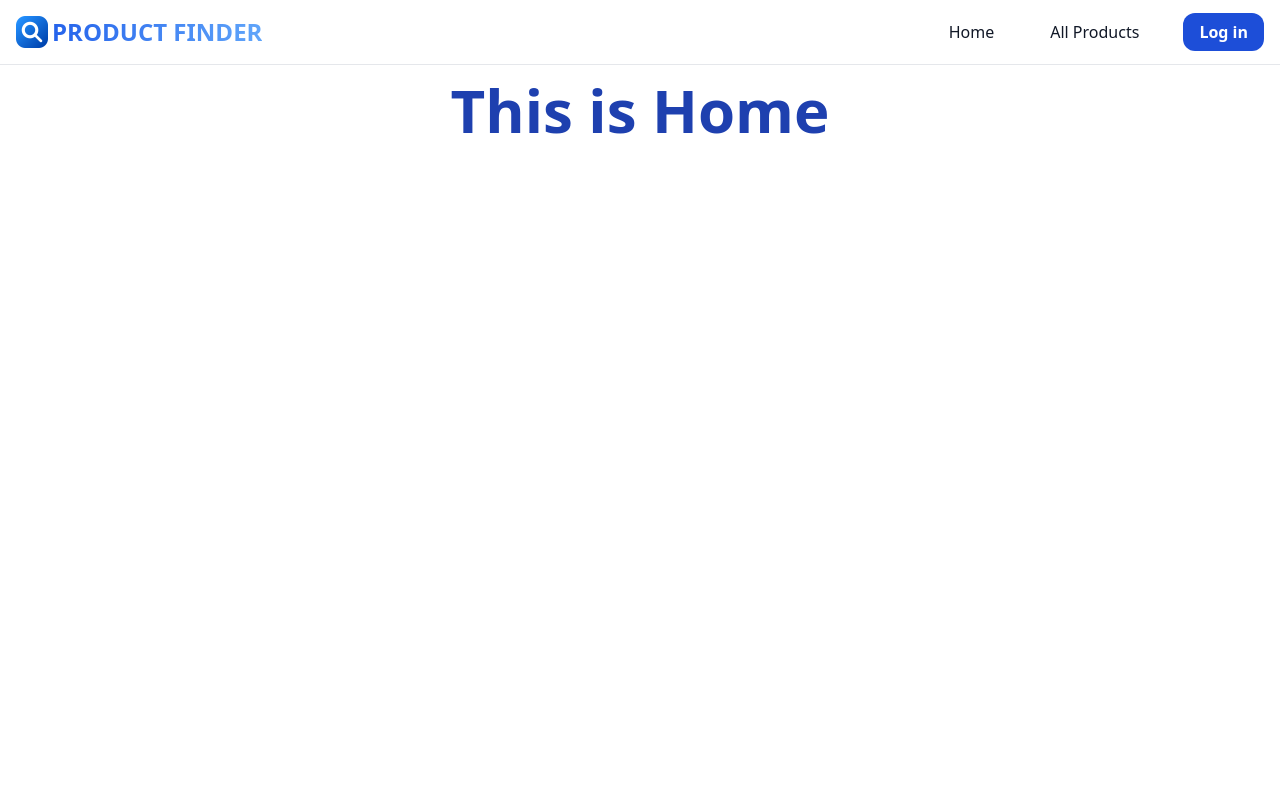
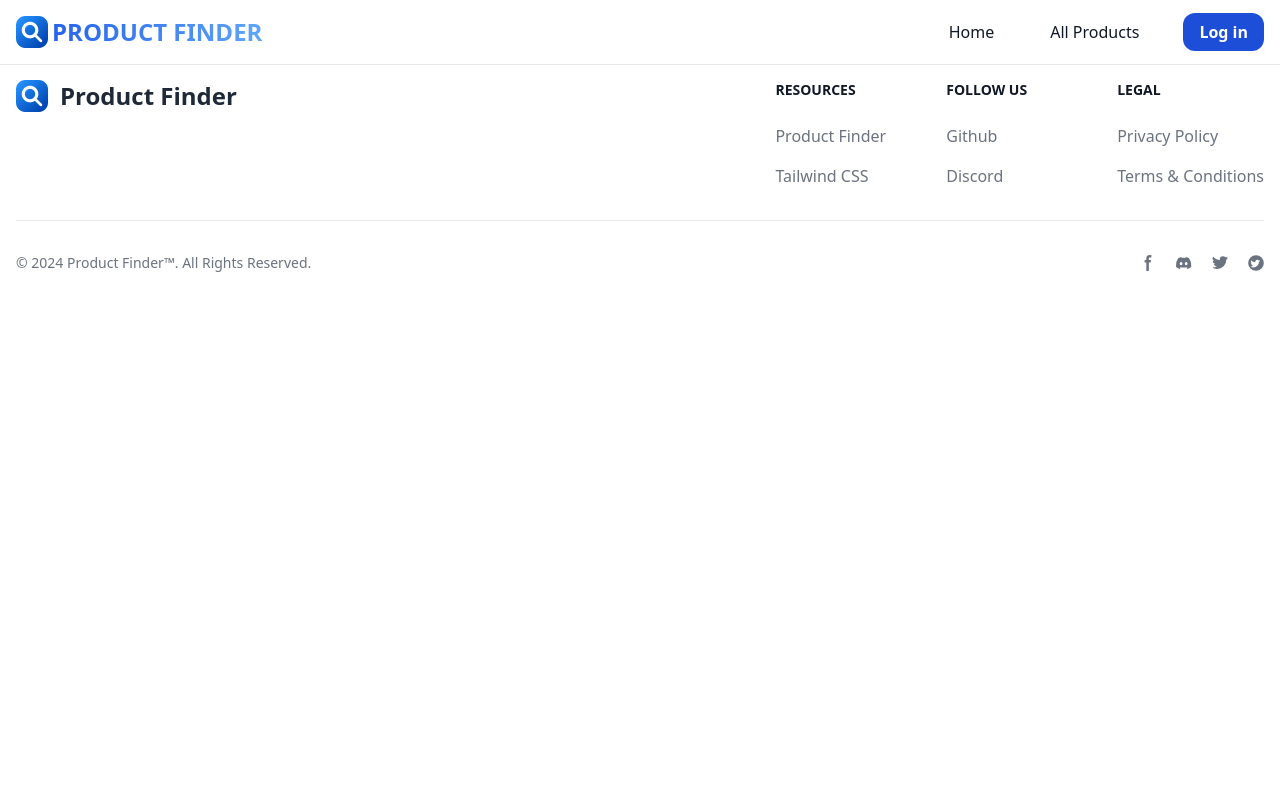
Before and after one commit to NiloyDas19/Product-Finder-Client, a React (Vite) app: page / in a window 1280 px wide. Shown: the top 800 px of the page. Built offline with nearby package versions, Linux system fonts and the light colour scheme; no server answers.

Commit message:
add custom hook

```diff
--- a/package.json
+++ b/package.json
@@ -10,6 +10,8 @@
     "preview": "vite preview"
   },
   "dependencies": {
+    "@tanstack/react-query": "^5.51.23",
+    "axios": "^1.7.4",
     "firebase": "^10.13.0",
     "localforage": "^1.10.0",
     "match-sorter": "^6.3.4",
--- a/src/components/Home/Home.jsx
+++ b/src/components/Home/Home.jsx
@@ -1,10 +1,10 @@
 
 const Home = () => {
-    return (
-        <div className="min-h-screen mt-20">
-            <h1 className='text-6xl font-bold text-center text-blue-800'>This is Home</h1>
-        </div>
-    );
+  return (
+    <div>
+       <h2 className='text-5xl'> This is Home page</h2>
+    </div>
+  );
 };
 
 export default Home;
--- /dev/null
+++ b/src/hooks/useAxiosBase.jsx
@@ -0,0 +1,11 @@
+import axios from "axios";
+
+const axiosBase = axios.create({
+    baseURL: 'http://localhost:5000',
+})
+
+const useAxiosBase = () => {
+    return axiosBase;
+};
+
+export default useAxiosBase;
--- a/src/main.jsx
+++ b/src/main.jsx
@@ -12,6 +12,9 @@ import AllProducts from "./components/AllProducts/AllProducts";
 import Login from "./components/Login/Login.jsx";
 import SignUp from "./components/SignUp/SignUp.jsx";
 import AuthProvider from "./providers/AuthProvider.jsx";
+import { QueryClient, QueryClientProvider } from '@tanstack/react-query';
+const queryClient = new QueryClient();
+
 
 const router = createBrowserRouter([
   {
@@ -41,8 +44,10 @@ const router = createBrowserRouter([
 
 createRoot(document.getElementById('root')).render(
   <StrictMode>
-    <AuthProvider>
-      <RouterProvider router={router} />
-    </AuthProvider>
+    <QueryClientProvider client={queryClient}>
+      <AuthProvider>
+        <RouterProvider router={router} />
+      </AuthProvider>
+    </QueryClientProvider>
   </StrictMode>,
 )
```
Also changed, not shown: 1 other file (tests, documents, lock files or other folders).
